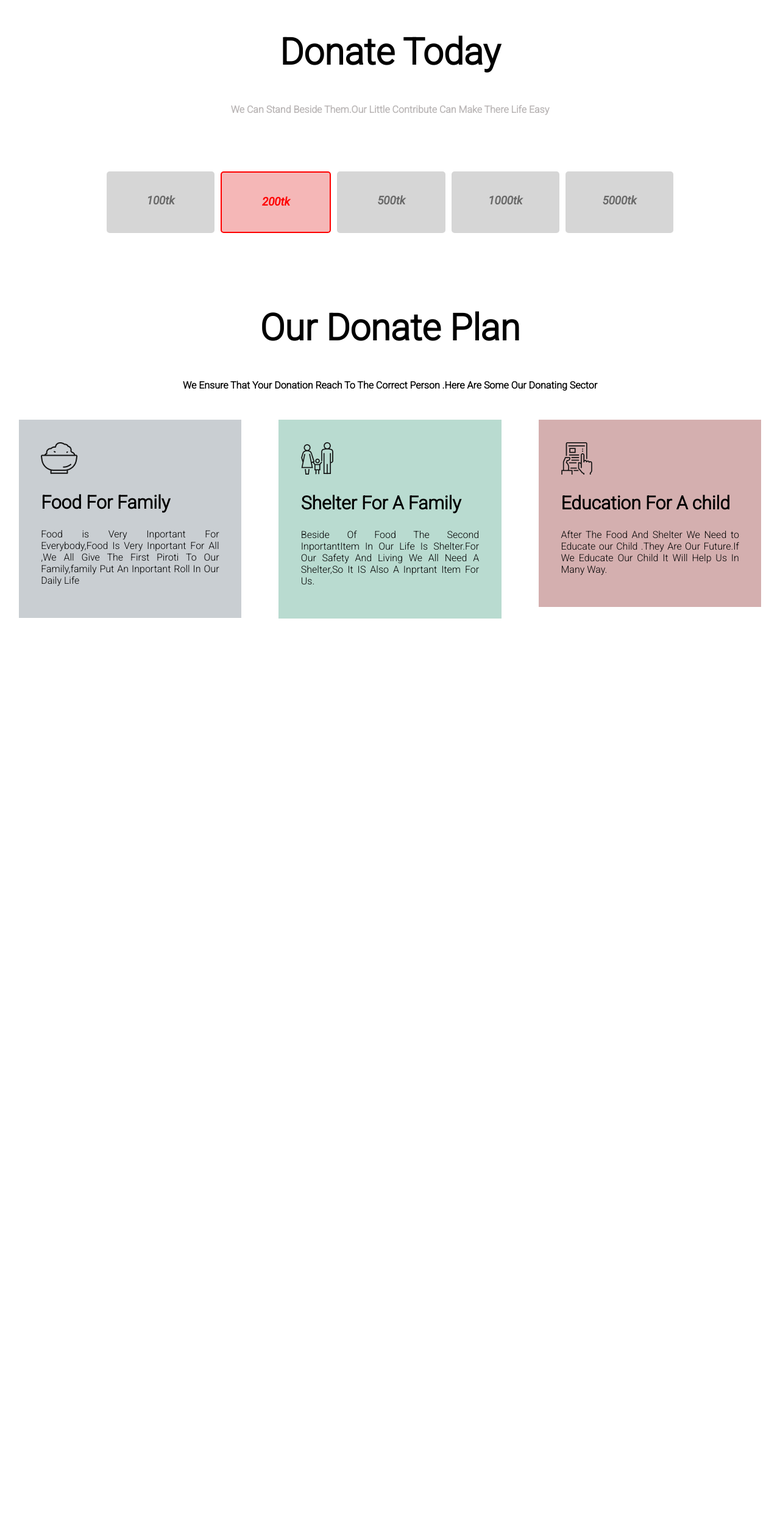
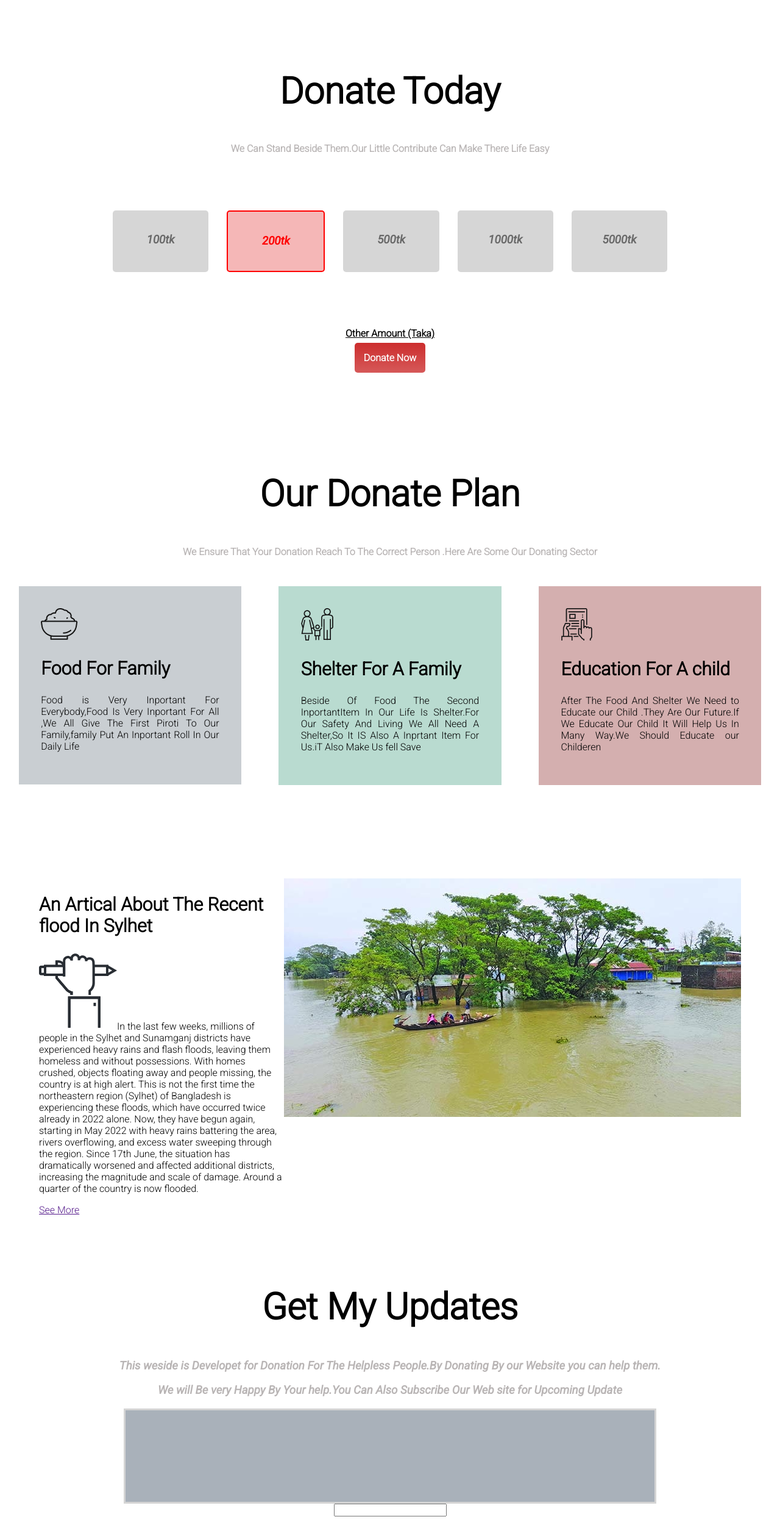
Before and after one commit to Safkat-Khan/Assignment-n1, a plain HTML site: page index.html in a window 1280 px wide. Shown: the part 991-3491 px from the top of the page at 61% size. Before the commit the page ends 2031 px from the top, so only its background shows below. Drawn offline with Linux system fonts and the light colour scheme.

Commit message:
last one

```diff
--- a/index.html
+++ b/index.html
@@ -26,24 +26,28 @@
 <div class="our-comment"><h4>We Can Stand Beside Them.Our Little Contribute Can Make There Life Easy</h4></div>
 
 <div class="amount" >
-<div class="first">
+<div id="first">
 <h3>100tk</h3>
 </div>
-<div class="second">
+<div id="second">
 <h3>200tk</h3>
 </div>
-<div class="third">
+<div id="third">
 <h3>500tk</h3>
 </div>
-<div class="forth">
+<div id="forth">
 <h3>1000tk</h3>
 </div>
-<div class="fifth">
+<div id="fifth">
 <h3>5000tk</h3>
 </div>
 </div>
+<div class="otheramount"><h4><u>Other Amount (Taka)</u></h4></div>
+
+
+
+<a class="donate-nowbutton" target="_blank" href="">Donate Now</a>
 </section>
-
 
 
 
@@ -55,7 +59,7 @@
 <section class="donate-plan">
 
     <h1><b>Our Donate Plan</b></h1>
-    <h4>We Ensure That Your Donation Reach To The Correct Person .Here Are Some Our Donating Sector</h4>
+   <div class="plan-details"> <h4>We Ensure That Your Donation Reach To The Correct Person .Here Are Some Our Donating Sector</h4></div>
 
 
 <div class="essential-item">
@@ -72,7 +76,7 @@
         <div class="shelter">
             <img src="shelter.png" alt="">
             <h2>Shelter For A Family</h2>
-            <p>Beside Of Food The Second InportantItem In Our Life Is Shelter.For Our Safety And Living We All Need A Shelter,So It IS Also A Inprtant Item For Us.</p>
+            <p>Beside Of Food The Second InportantItem In Our Life Is Shelter.For Our Safety And Living We All Need A Shelter,So It IS Also A Inprtant Item For Us.iT Also Make Us fell Save</p>
         </div>
 
     </div>
@@ -81,24 +85,45 @@
         <div class="education">
             <img src="Frame-1.png" alt="">
             <h2>Education For A child</h2>
-            <p>After The Food And Shelter We Need to Educate our Child .They Are Our Future.If We Educate Our Child It Will Help Us In Many Way.</p></div>
+            <p>After The Food And Shelter We Need to Educate our Child .They Are Our Future.If We Educate Our Child It Will Help Us In Many Way.We Should Educate our Childeren</p></div>
+</div>
+</div>
+</div>
+</section>
 
-    </div>
+<section class="artical"><div>
+    <h2>An Artical About The Recent flood In Sylhet</h2>
+<p><img src="icon5.svg" alt="">In the last few weeks, millions of people in the Sylhet and Sunamganj districts have experienced heavy rains and flash floods, leaving them homeless and without possessions. With homes crushed, objects floating away and people missing, the country is at high alert. This is not the first time the northeastern region (Sylhet) of Bangladesh is experiencing these floods, which have occurred twice already in 2022 alone. Now, they have begun again, starting in May 2022 with heavy rains battering the area, rivers overflowing, and excess water sweeping through the region. Since 17th June, the situation has dramatically worsened and affected additional districts, increasing the magnitude and scale of damage. Around a quarter of the country is now flooded.</p>
 
-        </div>
+<a class="seemore-link" target="_blank" href="">See More</a>
+
+</div>
+<div>
+    <img src="1652903503_8.jpg" alt="">
+</div>
+</section>
+<section>
+<div class="my-update"><h1>Get My Updates</h1>
+</div>
+<div class="updateinfo">
+    <p><h3>This weside is Developet for Donation For The Helpless People.By Donating By our Website you can help them. </p><p>We will Be very Happy By Your help.You Can Also Subscribe Our Web site for Upcoming Update</p> </h3>
+</div>
+<div class="box"></div>
+<div class="insidebox"> <input type="email">
+    <p style="padding: 10px; border: 2px solid red;">TEXT</p>
+</section>
+
+<section>
 
 
-    </div>
-
-
-
+</div>
 </section>
-
-
-
-
-
+<footer>
+    <p class="be"><h1>Be Humble</h1></p>
+    <p class="I-am">i am going to do it</p>
+</footer>
 
 
 </body>
+
 </html>
--- a/style.css
+++ b/style.css
@@ -90,17 +90,18 @@ h3{
     font-style:oblique;
 }
 .donate-today{
+    padding-top: 5%;
     padding-left: 100px;
     padding-right: 100px;
 }
 .our-comment{
     color:rgb(185, 181, 181)
 }
-.first{
+#first{
     width: 20%;
-    margin-left: 5px;
-    margin-right: 5px;
-    padding-left: 5px;
+    margin-left: 15px;
+    margin-right: 15px;
+    padding-left: 15px;
     padding: 2%;
     color: dimgray;
     box-shadow:  0px 0px;
@@ -108,34 +109,34 @@ h3{
     border-radius: 5px;
 
 }
-.second{
+#second{
     width: 20%;
     color: red;
-    margin-left: 5px;
-    margin-right: 5px;
-    padding-left: 5px;
+    margin-left: 15px;
+    margin-right: 15px;
+    padding-left: 15px;
     padding: 2%;
     border: 2px solid red;
     box-shadow: 0px 0px ;
     background-color: rgb(245, 183, 183);
     border-radius: 5px;
 }
-.third{
+#third{
     width: 20%;
-    margin-left: 5px;
-    margin-right: 5px;
-    padding-left: 5px;
+    margin-left: 15px;
+    margin-right: 15px;
+    padding-left: 15px;
     padding: 2%;
     color: dimgray;
     box-shadow:  0px 0px ;
     background-color:  rgb(214, 214, 214);
     border-radius: 5px;
 }
-.forth{
+#forth{
     width: 20%;
-    margin-left: 5px;
-    margin-right: 5px;
-    padding-left: 5px;
+    margin-left: 15px;
+    margin-right: 15px;
+    padding-left: 15px;
     padding: 2%;
     color: dimgray;
     box-shadow: 0px 0px ;
@@ -143,11 +144,11 @@ h3{
     border-radius: 5px;
 }
 
-.fifth{
+#fifth{
     width: 20%;
-    margin-left: 5px;
-    margin-right: 5px;
-    padding-left: 5px;
+    margin-left: 15px;
+    margin-right: 15px;
+    padding-left: 15px;
     padding: 2%;
     color: dimgray;
     box-shadow:  0px 0px;
@@ -157,7 +158,75 @@ h3{
 .donate-today{
 text-align: center;
 }
+.otheramount{
+    padding: %;
+}
 
 .donate-plan{
     text-align: center;
+    padding-top: 10%;
+    padding-bottom: 10%;
 }
+
+.plan-details{
+color:rgb(185, 181, 181)
+}
+.donate-nowbutton{
+    text-align:  center;
+    text-decoration:none;
+    background-image: linear-gradient(rgb(204, 45, 45),rgb(214, 89, 89));
+    padding: 15px;
+    border-radius: 5px;
+    color: white;
+    font-weight: 700;
+
+    }
+}
+
+.seemore-link{
+
+    text-decoration: none;
+    background-image: linear-gradient(rgb(66, 65, 74),);
+    color: rgb(201, 82, 82);
+    font-weight: 700;
+    border-radius: 5px;
+
+}
+.artical{
+    display: flex;
+    padding-left:5%;
+    padding-bottom: 5%;
+    padding-right: 5%;
+}
+.my-update{
+    text-align: center;
+}
+.updateinfo{
+ text-align: center;
+ text-align: ;
+ color:rgb(185, 181, 181) ;
+}
+
+
+.box{
+    margin: auto;
+    width: 60%;
+    border: 3px solid #d4d4d4;
+    padding: 50px;
+    background-color:rgb(169, 177, 186);
+    padding-bottom: 100px;
+  }
+  .insidebox{
+    text-align: center;
+    padding-bottom: 20px;
+  }
+
+.be{
+    text-align: center;
+    text-align: center;
+}
+
+.I-am{
+    color: rgb(0, 0, 0);
+    text-align: center;
+}
```
Also changed, not shown: 1652903503_8.jpg (added), icon5.svg (added).
